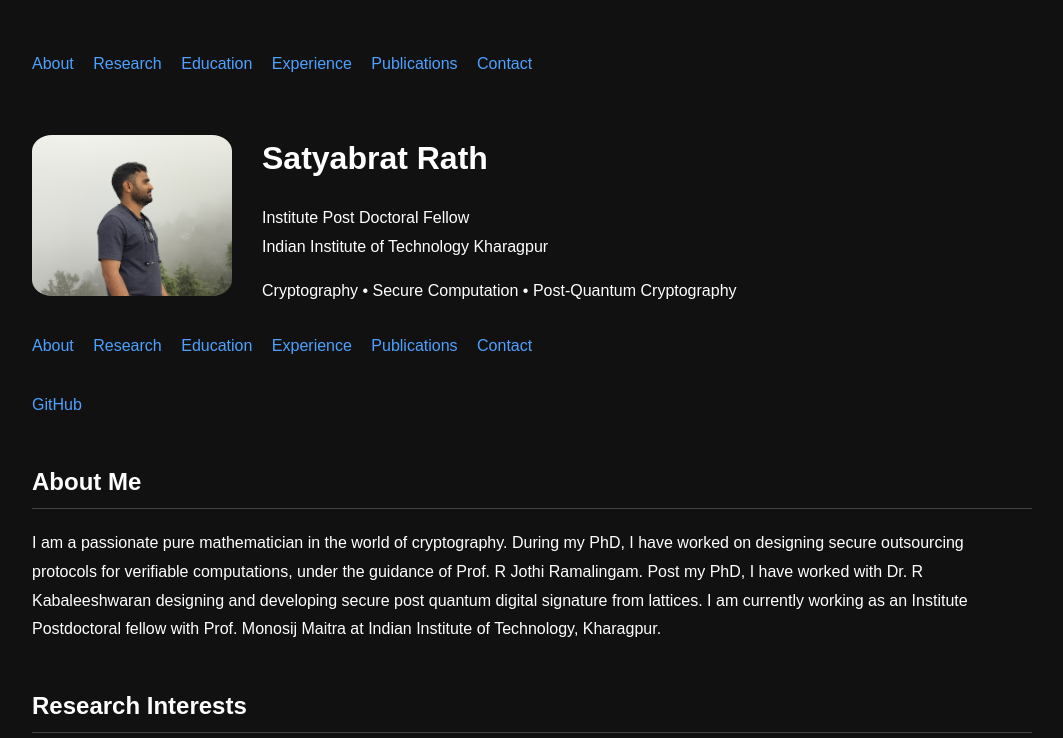
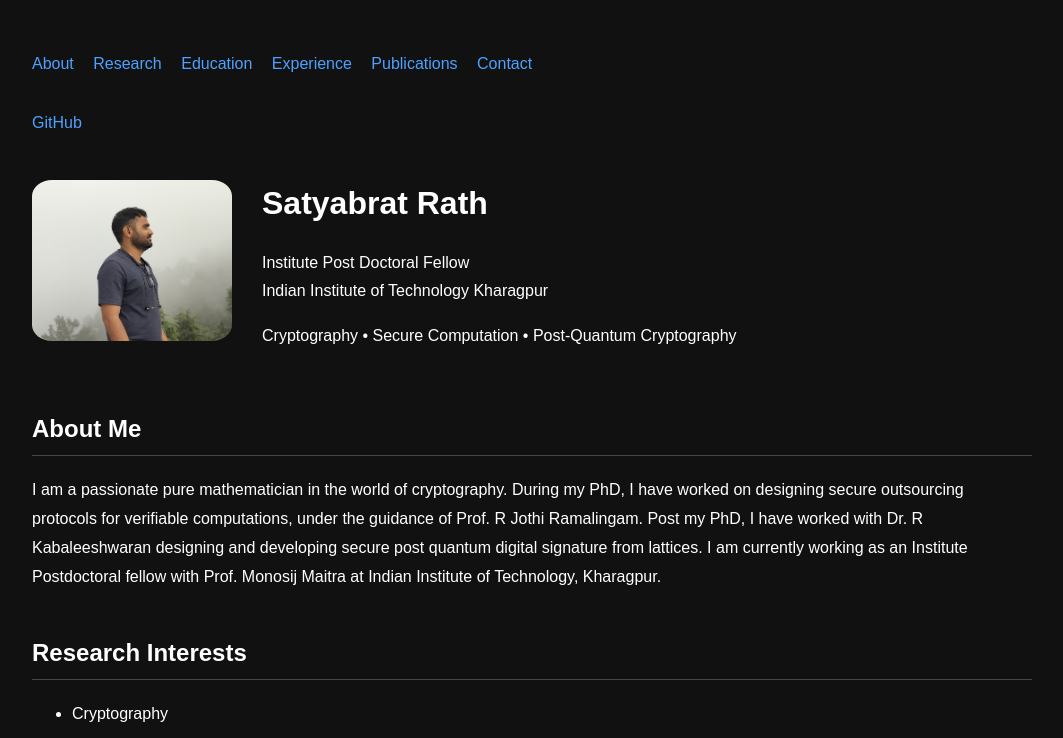
Before and after one commit to Satyabrat2601/Satyabrat2601.github.io, a plain HTML site: page index.html in a window 1280 px wide. Shown: the top 738 px of the page, without its empty margins (108-1171 px from the left). Drawn offline with Linux system fonts and the light colour scheme.

Commit message:
Update index.html

```diff
--- a/index.html
+++ b/index.html
@@ -74,6 +74,10 @@ li{
 <a href="#contact">Contact</a>
 </nav>
 
+    <p>
+<a href="https://github.com/Satyabrat2601" target="_blank">GitHub</a>
+</p>
+
 <div style="display:flex; align-items:center; gap:30px;">
 
     <img src="Image_New.jpeg"
@@ -97,18 +101,6 @@ li{
 
 </div>
 
-<nav>
-<a href="#about">About</a>
-<a href="#research">Research</a>
-<a href="#education">Education</a>
-<a href="#experience">Experience</a>
-<a href="#publications">Publications</a>
-<a href="#contact">Contact</a>
-</nav>
-
-<p>
-<a href="https://github.com/Satyabrat2601" target="_blank">GitHub</a>
-</p>
 
 <h2 id="about">About Me</h2>
 
```
